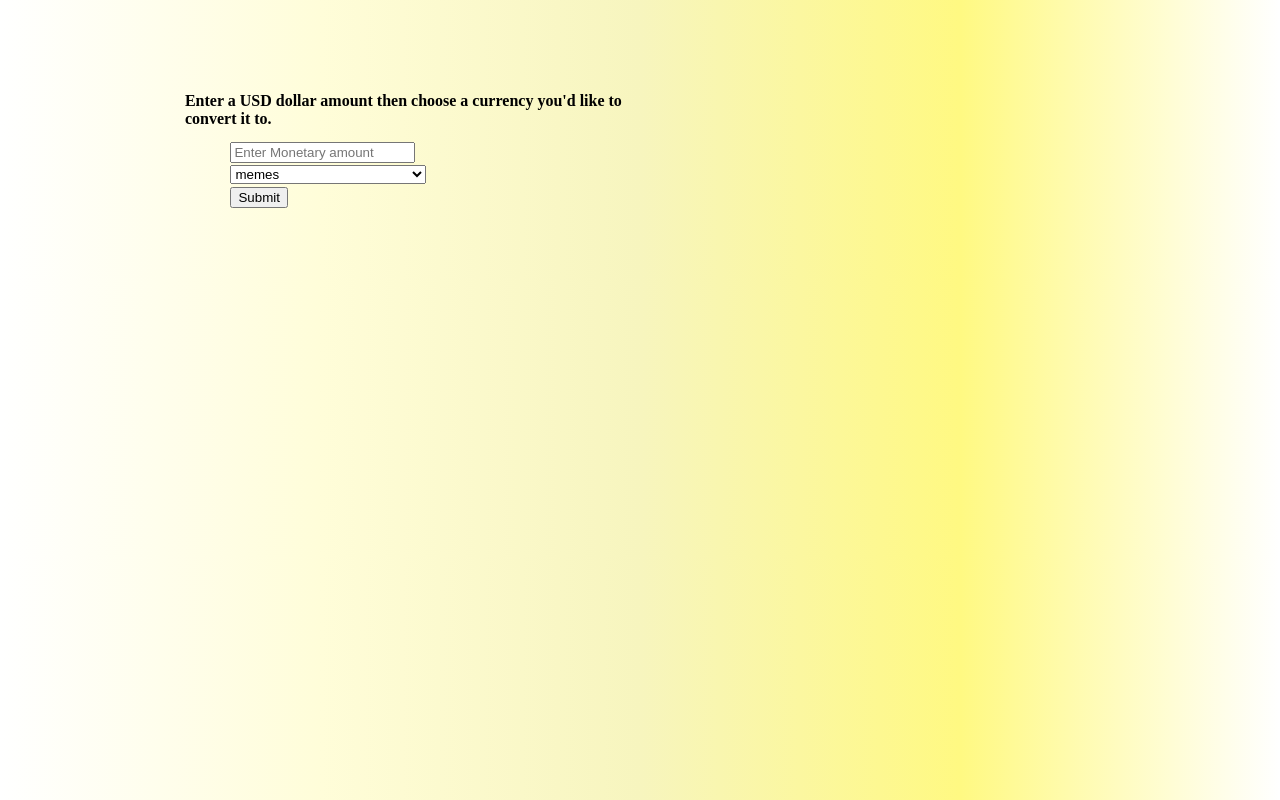
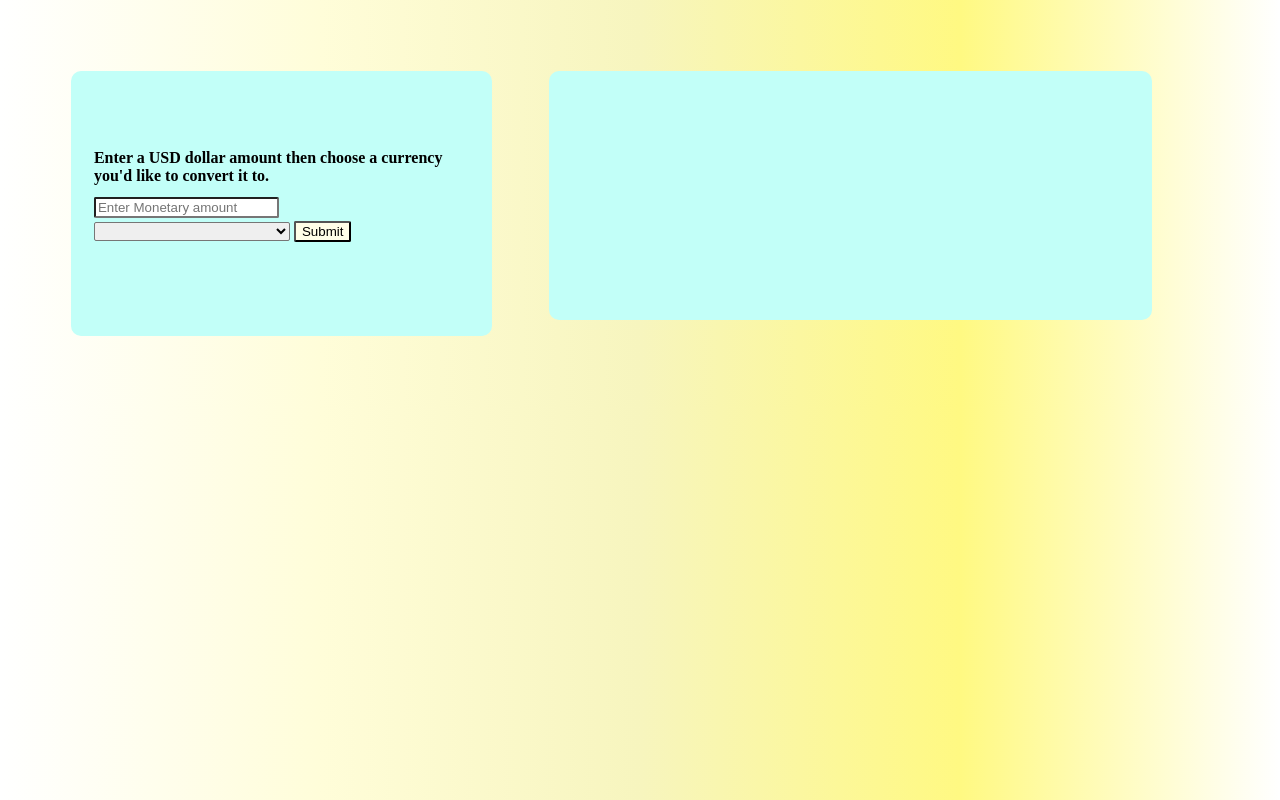
Before and after one commit to LonleyBuzzyBee/currency, a website built with webpack: page src/index.html in a window 1280 px wide. Built offline with nearby package versions, Linux system fonts and the light colour scheme; some packages are replaced by stand-ins of ours.

Commit message:
add border radius to classes col1,and col2

```diff
--- a/src/index.html
+++ b/src/index.html
@@ -6,14 +6,15 @@
 </head>
 <body>
   <div class="container">
-   <div class="col1 row">
+   <div class="col1">
       <h4 id="intro">Enter a  USD dollar amount then choose a currency you'd like to convert it to.</h4>
       <form id="montey">
         <div class="row">
         <input placeholder="Enter Monetary amount" type="number" step=".01">
         </div>
-       <div class="row">
+
         <select id="type">
+          <option value=""></option>
           <option value="">memes</option>
           <option value="AED">United Arab Emirates Dirham</option>
           <option value="EUR">Euroes</option>
@@ -21,13 +22,13 @@
           <option value="CNY">Chinese Yuan</option>
           <option value="BGN">Bulgarian</option>
         </select>
-        </div>
-        <div class="row">
+
+
         <button type="submit">Submit</button>
-      </div>
+
       </form>
       </div>
-      <div class="col2 row">
+      <div class="col2">
       <h1><span id="output"></span></h1>
     </div>
   </div>
--- a/src/style.css
+++ b/src/style.css
@@ -6,20 +6,51 @@ body{
   display: flex;
 
 }
-.row{
+.col1{
+  background-color: #c2fff8;
   display: block;
   flex-wrap: wrap;
-  width: 50%;
-  height:50%;
-  padding-left: 10%;
+  width: 40%;
+  height:40%;
+  padding-left: 2%;
+  padding-right: 2%;
+  padding-top: 5%;
+  padding-bottom: 8%;
+  margin-right: 5%;
+  border-radius: 10px;
 
+}
+.col2 {
+   background-color: #c2fff8;
+    display: block;
+    flex-wrap: wrap;
+    width: 40%;
+    height:40%;
+    padding:10%;
+    margin-right: 5%;
+    border-radius: 10px;
 }
 #intro{
   margin-bottom: 3%;
 }
 input{
   margin-bottom: 1%;
+  border-radius: 2px;
 }
 #type {
   margin-bottom: 1%;
+  border-radius: 2px;
 }
+button{
+  cursor: pointer;
+  border-radius: 2px;
+   background-color:#fffee8;
+}
+button:hover {
+  background-color:#e3fffc;
+}
+button:active {
+    background-color:#fffee8;
+    box-shadow: 0 4px #c7c6af;
+    transform: translate(4px);
+}
```
